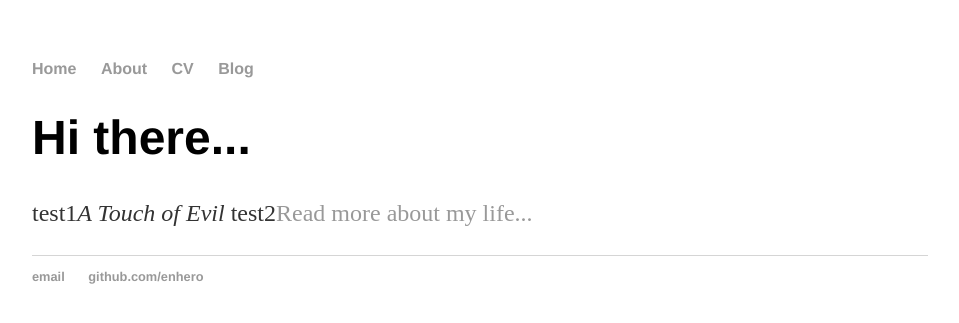
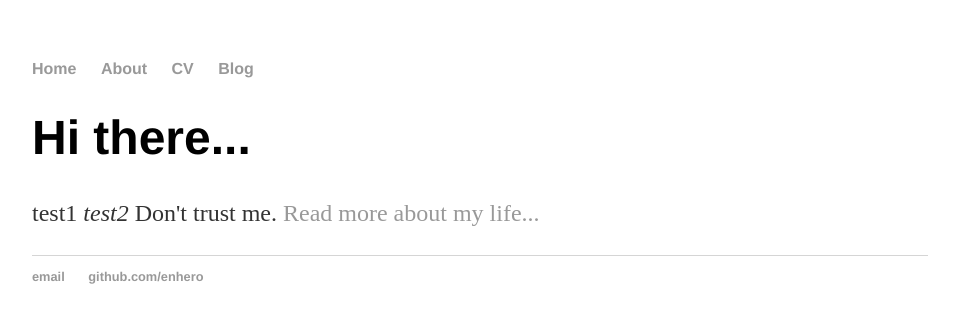
Before and after one commit to enhero/hero.github.io, a Jekyll site: the page built from index.html, in a window 1280 px wide. Shown: the top 323 px of the page, without its empty margins (160-1119 px from the left). Built offline with Jekyll 4.4.1, drawn with Linux system fonts in a browser that asks for light colours.

Commit message:
Update index.html

```diff
--- a/index.html
+++ b/index.html
@@ -1,30 +1,8 @@
-<!DOCTYPE html>
-<html>
-	<head>
-		<title>Hero. Some basic ass dude.</title>
-				<!-- link to main stylesheet -->
-		<link rel="stylesheet" type="text/css" href="/css/main.css">
-	</head>
-	<body>
-		<nav>
-    		<ul>
-        		<li><a href="/">Home</a></li>
-	        	<li><a href="/about">About</a></li>
-        		<li><a href="/cv">CV</a></li>
-        		<li><a href="/blog">Blog</a></li>
-    		</ul>
-		</nav>
-		<div class="container">
-    		<div class="blurb">
-        		<h1>Hi there...</h1>
-				<p>test1<em>A Touch of Evil</em> test2<a href="/about">Read more about my life...</a></p>
-    		</div><!-- /.blurb -->
-		</div><!-- /.container -->
-		<footer>
-    		<ul>
-        		<li><a href="mailto:drzsmartestplaya@gmail.com">email</a></li>
-        		<li><a href="https://github.com/enhero">github.com/enhero</a></li>
-			</ul>
-		</footer>
-	</body>
-</html>
+---
+layout: default
+title: hero.
+---
+<div class="ffffx">
+	<h1>Hi there...</h1>
+	<p>test1 <em>test2</em> Don't trust me. <a href="/about">Read more about my life...</a></p>
+</div><!-- /.ffffx -->
```
